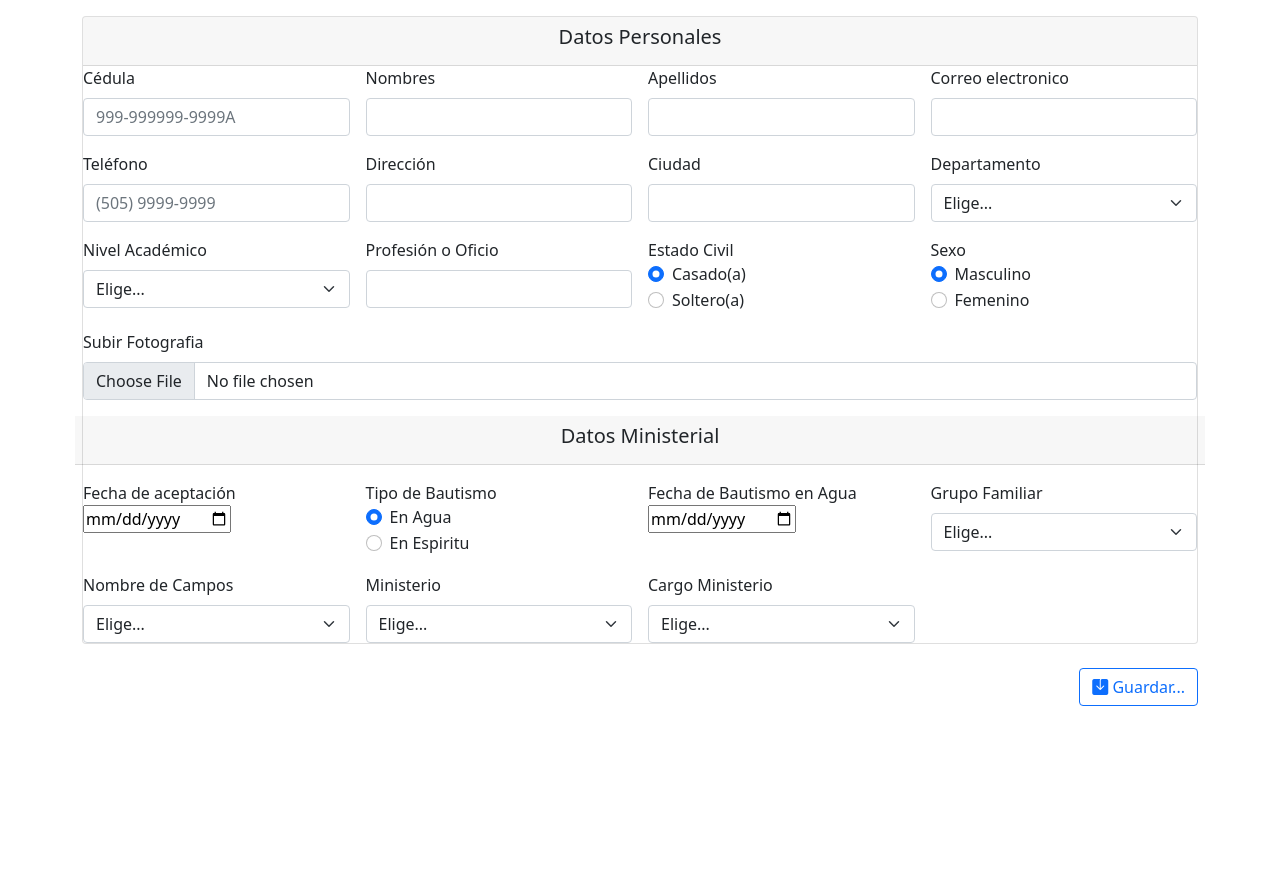
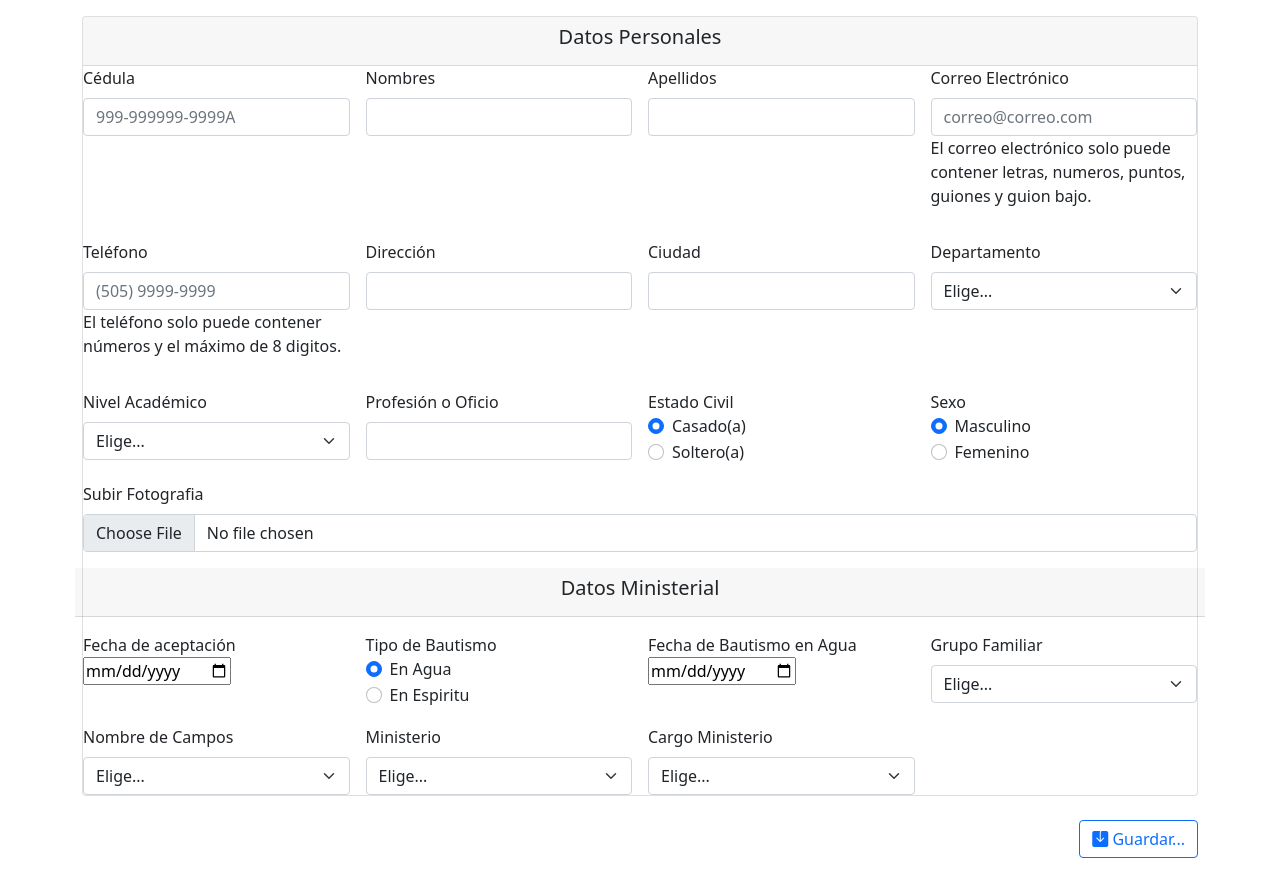
Before and after one commit to manzanareslopezdionicio/appwebcp, a Flask app: page /form/ in a window 1280 px wide. Shown: the part 56-938 px from the top of the page. Before the commit the page ends 762 px from the top, so only its background shows below. Run offline with Flask 2, Linux system fonts and the light colour scheme; some libraries are stand-ins or nearby versions.

Commit message:
formulario validacion

```diff
--- a/templates/form.html
+++ b/templates/form.html
@@ -7,13 +7,11 @@
     <div class="card-header text-center">
         <h5>Datos Personales</h5>
     </div>
-    <form class="row g-3 needs-validation" novalidate>
+    <form class="row g-3">
     <div class="col-md-3">
       <label for="cedula" class="form-label">Cédula</label>
       <input type="text" class="form-control" name="cedula" id="cedula" placeholder="999-999999-9999A" required>
-      <div class="invalid-feedback">
-        Por favor, agregar su cédula.
-      </div>
+
     </div>
     <div class="col-md-3">
       <label for="nombres" class="form-label">Nombres</label>
@@ -24,12 +22,14 @@
       <input type="text" class="form-control" name="apellidos" id="apellidos" required>
     </div>
     <div class="col-md-3">
-        <label for="email" class="form-label">Correo electronico</label>
-        <input type="email" class="form-control" name="email" id="email" required>
+        <label for="email" class="form-label">Correo Electrónico</label>
+        <input type="email" class="form-control" name="email" id="email" placeholder="correo@correo.com" required>
+        <p class="formulario_input-error">El correo electrónico solo puede contener letras, numeros, puntos, guiones y guion bajo. </p>
     </div>
     <div class="col-md-3">
         <label for="telefono" class="form-label">Teléfono</label>
         <input type="text" class="form-control" name="telefono" data-mask="(505) 0000-0000" placeholder="(505) 9999-9999" required>
+        <p class="formulario_input-error">El teléfono solo puede contener números y el máximo de 8 digitos. </p>
     </div>
     <div class="col-md-3">
         <label for="direccion" class="form-label">Dirección</label>
@@ -186,27 +186,4 @@
     <br>
   </div>
 </form>
-
-<script>
-  // Ejemplo de JavaScript inicial para deshabilitar el envío de formularios si hay campos no válidos
-(function () {
-  'use strict'
-
-  // Obtener todos los formularios a los que queremos aplicar estilos de validación de Bootstrap personalizados
-  var forms = document.querySelectorAll('.needs-validation')
-
-  // Bucle sobre ellos y evitar el envío
-  Array.prototype.slice.call(forms)
-    .forEach(function (form) {
-      form.addEventListener('submit', function (event) {
-        if (!form.checkValidity()) {
-          event.preventDefault()
-          event.stopPropagation()
-        }
-        form.classList.add('was-validated')
-      }, false)
-    })
-})()
-</script>
-
 {% endblock %}
```
Also changed, not shown: static/js/base.js (indentation only).
